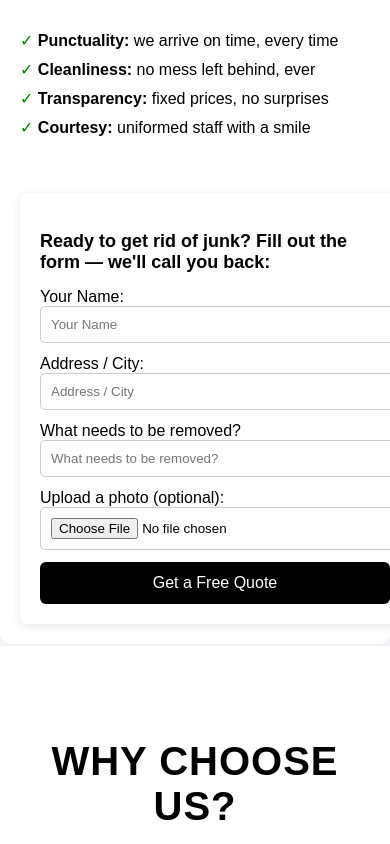
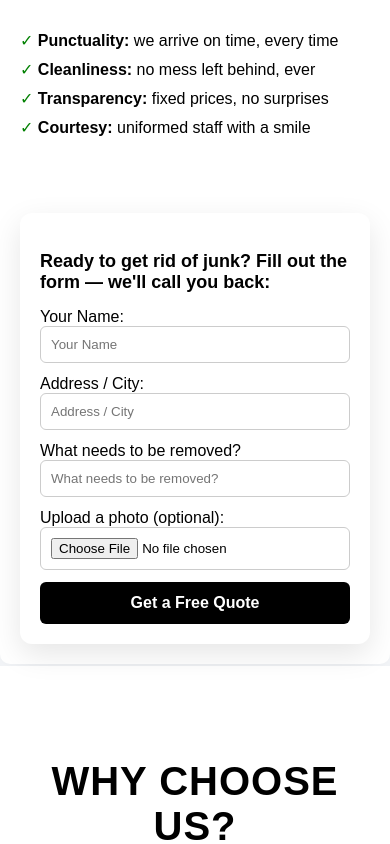
Before and after one commit to bektur-dev/junk-removal-site, a plain HTML site: page index.html in a window 390 px wide. Shown: the part 604-1448 px from the top of the page. Drawn offline with nearby package versions, Linux system fonts and the light colour scheme.

Commit message:
Fix responsive form layout for mobile

```diff
--- a/style.css
+++ b/style.css
@@ -62,12 +62,14 @@ body {
   }
 
   .form {
-    background: white;
+    background-color: #fff;
     padding: 20px;
-    border-radius: 8px;
-    box-shadow: 0 2px 10px rgba(0,0,0,0.1);
-    max-width: 360px;
+    border-radius: 12px;
+    box-shadow: 0 10px 30px rgba(0, 0, 0, 0.1);
+    max-width: 100%;
     width: 100%;
+    box-sizing: border-box;
+    margin-top: 20px;
   }
 
   .form h3 {
@@ -75,21 +77,24 @@ body {
     margin-bottom: 15px;
   }
 
-  .form input {
+  .form input[type="text"],
+.form input[type="file"] {
   width: 100%;
   padding: 10px;
   margin-bottom: 12px;
   border: 1px solid #ccc;
-    border-radius: 5px;
+  border-radius: 6px;
+  box-sizing: border-box;
 }
 
 .submit-btn {
   width: 100%;
   padding: 12px;
-    background: #000;
+  background-color: #000;
   color: white;
   border: none;
   border-radius: 6px;
+  font-weight: bold;
   font-size: 16px;
 }
 
```
Lines whose indentation alone changed are shown as unchanged.
